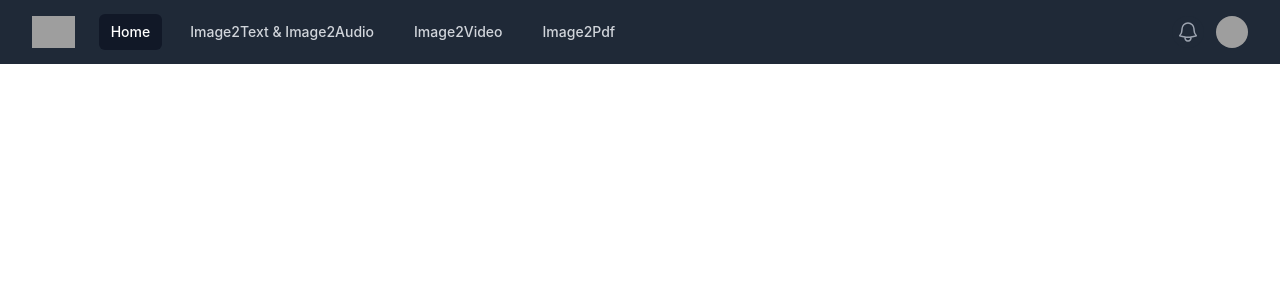
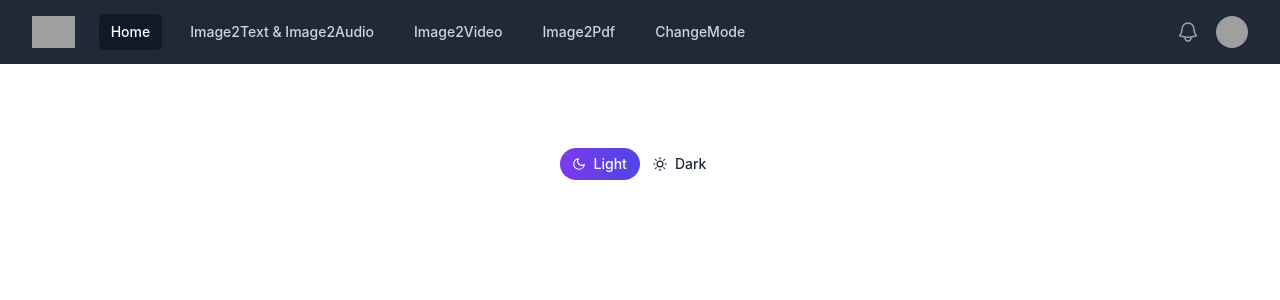
Before and after one commit to Tabindanoor/image-to-text-audio-video-, a React (Create React App) app: page /changemode in a window 1280 px wide. Shown: the top 300 px of the page. Built offline with nearby package versions, Linux system fonts and the light colour scheme; grey boxes are pictures that could not be loaded; what pdfmake would draw is missing.

Commit message:
working on project

```diff
--- a/package.json
+++ b/package.json
@@ -3,6 +3,8 @@
   "version": "0.1.0",
   "private": true,
   "dependencies": {
+    "@react-three/drei": "^9.88.17",
+    "@react-three/fiber": "^8.15.11",
     "@testing-library/jest-dom": "^5.17.0",
     "@testing-library/react": "^13.4.0",
     "@testing-library/user-event": "^13.5.0",
@@ -10,6 +12,7 @@
     "express": "^4.18.2",
     "ffmpeg-static": "^5.2.0",
     "fluent-ffmpeg": "^2.1.2",
+    "framer-motion": "^10.16.5",
     "install": "^0.13.0",
     "npm": "^10.2.4",
     "officegen": "^0.6.5",
@@ -18,6 +21,7 @@
     "react-dom": "^18.2.0",
     "react-dropzone": "^14.2.3",
     "react-html5-video-editor": "^1.2.0",
+    "react-icons": "^4.12.0",
     "react-player": "^2.13.0",
     "react-router-dom": "^6.19.0",
     "react-scripts": "5.0.1",
@@ -26,6 +30,7 @@
     "react-webcam": "^7.2.0",
     "styled-components": "^6.1.1",
     "tesseract.js": "^5.0.3",
+    "utils": "^0.3.1",
     "web-vitals": "^2.1.4",
     "whammy": "^0.0.1"
   },
--- a/src/App.js
+++ b/src/App.js
@@ -21,11 +21,10 @@
 // export default App
 
 
-
 import React, { useRef } from "react";
 import { Canvas, useFrame } from "@react-three/fiber";
 import { OrbitControls, Sphere } from "@react-three/drei";
-import { pointsInner, pointsOuter } from "./utils";
+import { pointsInner, pointsOuter } from "./components/Utils";
 
 const ParticleRing = () => {
   return (
@@ -44,7 +43,7 @@ const ParticleRing = () => {
       </Canvas>
 
       <h1 className="absolute top-[50%] left-[50%] -translate-x-[50%] -translate-y-[50%] text-slate-200 font-medium text-2xl md:text-5xl pointer-events-none">
-        Drag & Zoom
+       IMAGE TO TEXT EXTRACTOR
       </h1>
     </div>
   );
--- /dev/null
+++ b/src/components/ChangeMode.jsx
@@ -0,0 +1,61 @@
+import { motion } from "framer-motion";
+import { useState } from "react";
+import { FiMoon, FiSun } from "react-icons/fi";
+
+const TOGGLE_CLASSES =
+  "text-sm font-medium flex items-center gap-2 px-3 md:pl-3 md:pr-3.5 py-3 md:py-1.5 transition-colors relative z-10";
+
+const ChangeMode = () => {
+  const [selected, setSelected] = useState("light");
+  return (
+    <div
+      className={`grid h-[200px] place-content-center px-4 transition-colors ${
+        selected === "light" ? "bg-white" : "bg-slate-900"
+      }`}
+    >
+      <SliderToggle selected={selected} setSelected={setSelected} />
+    </div>
+  );
+};
+
+const SliderToggle = ({ selected, setSelected }) => {
+  return (
+    <div className="relative flex w-fit items-center rounded-full">
+      <button
+        className={`${TOGGLE_CLASSES} ${
+          selected === "light" ? "text-white" : "text-slate-300"
+        }`}
+        onClick={() => {
+          setSelected("light");
+        }}
+      >
+        <FiMoon className="relative z-10 text-lg md:text-sm" />
+        <span className="relative z-10">Light</span>
+      </button>
+      <button
+        className={`${TOGGLE_CLASSES} ${
+          selected === "dark" ? "text-white" : "text-slate-800"
+        }`}
+        onClick={() => {
+          setSelected("dark");
+        }}
+      >
+        <FiSun className="relative z-10 text-lg md:text-sm" />
+        <span className="relative z-10">Dark</span>
+      </button>
+      <div
+        className={`absolute inset-0 z-0 flex ${
+          selected === "dark" ? "justify-end" : "justify-start"
+        }`}
+      >
+        <motion.span
+          layout
+          transition={{ type: "spring", damping: 15, stiffness: 250 }}
+          className="h-full w-1/2 rounded-full bg-gradient-to-r from-violet-600 to-indigo-600"
+        />
+      </div>
+    </div>
+  );
+};
+
+export default ChangeMode;
--- a/src/components/Navbar.jsx
+++ b/src/components/Navbar.jsx
@@ -1,9 +1,15 @@
 import React from 'react'
 import { Link } from 'react-router-dom'
+import { motion } from "framer-motion";
+import { useState } from "react";
+import { FiMoon, FiSun } from "react-icons/fi";
+import ChangeMode from './ChangeMode';
+
+
 
 const Navbar = () => {
   return (
-    <div>
+    <div className=''>
         <nav className="bg-gray-800">
   <div className="mx-auto max-w-7xl px-2 sm:px-6 lg:px-8">
     <div className="relative flex h-16 items-center justify-between">
@@ -41,6 +47,8 @@ const Navbar = () => {
             <Link to={"/image-2-text"} className="text-gray-300 hover:bg-gray-700 hover:text-white rounded-md px-3 py-2 text-sm font-medium">Image2Text & Image2Audio</Link>
             <Link to={"/video"} className="text-gray-300 hover:bg-gray-700 hover:text-white rounded-md px-3 py-2 text-sm font-medium">Image2Video</Link>
             <Link to={"/image-2-pdf"} className="text-gray-300 hover:bg-gray-700 hover:text-white rounded-md px-3 py-2 text-sm font-medium">Image2Pdf</Link>
+            <Link to={"/changemode"} className="text-gray-300 hover:bg-gray-700 hover:text-white rounded-md px-3 py-2 text-sm font-medium">ChangeMode</Link>
+            {/* <ChangeMode/> */}
           </div>
         </div>
       </div>
--- /dev/null
+++ b/src/components/Utils.jsx
@@ -0,0 +1,84 @@
+const MIN_RADIUS = 7.5;
+const MAX_RADIUS = 15;
+const DEPTH = 2;
+const LEFT_COLOR = "6366f1";
+const RIGHT_COLOR = "8b5cf6";
+const NUM_POINTS = 2500;
+
+/**
+ * --- Credit ---
+ * https://stackoverflow.com/questions/16360533/calculate-color-hex-having-2-colors-and-percent-position
+ */
+const getGradientStop = (ratio) => {
+    // For outer ring numbers potentially past max radius,
+    // just clamp to 0
+    ratio = ratio > 1 ? 1 : ratio < 0 ? 0 : ratio;
+
+    const c0 = LEFT_COLOR.match(/.{1,2}/g).map(
+    (oct) => parseInt(oct, 16) * (1 - ratio)
+    );
+    const c1 = RIGHT_COLOR.match(/.{1,2}/g).map(
+    (oct) => parseInt(oct, 16) * ratio
+    );
+    const ci = [0, 1, 2].map((i) => Math.min(Math.round(c0[i] + c1[i]), 255));
+    const color = ci
+    .reduce((a, v) => (a << 8) + v, 0)
+    .toString(16)
+    .padStart(6, "0");
+
+    return `#${color}`;
+};
+
+const calculateColor = (x) => {
+    const maxDiff = MAX_RADIUS * 2;
+    const distance = x + MAX_RADIUS;
+
+    const ratio = distance / maxDiff;
+
+    const stop = getGradientStop(ratio);
+    return stop;
+};
+
+const randomFromInterval = (min, max) => {
+    return Math.random() * (max - min) + min;
+};
+
+export const pointsInner = Array.from(
+    { length: NUM_POINTS },
+    (v, k) => k + 1
+).map((num) => {
+    const randomRadius = randomFromInterval(MIN_RADIUS, MAX_RADIUS);
+    const randomAngle = Math.random() * Math.PI * 2;
+
+    const x = Math.cos(randomAngle) * randomRadius;
+    const y = Math.sin(randomAngle) * randomRadius;
+    const z = randomFromInterval(-DEPTH, DEPTH);
+
+    const color = calculateColor(x);
+
+    return {
+    idx: num,
+    position: [x, y, z],
+    color,
+    };
+});
+
+export const pointsOuter = Array.from(
+    { length: NUM_POINTS / 4 },
+    (v, k) => k + 1
+).map((num) => {
+    const randomRadius = randomFromInterval(MIN_RADIUS / 2, MAX_RADIUS * 2);
+    const angle = Math.random() * Math.PI * 2;
+
+    const x = Math.cos(angle) * randomRadius;
+    const y = Math.sin(angle) * randomRadius;
+    const z = randomFromInterval(-DEPTH * 10, DEPTH * 10);
+
+    const color = calculateColor(x);
+
+    return {
+    idx: num,
+    position: [x, y, z],
+    color,
+    };
+});
--- a/src/index.js
+++ b/src/index.js
@@ -10,13 +10,14 @@ import Video from './components/Video';
 import Image2Pdf from "./components/Image2Pdf"
 import Image2Text from "./components/Image2Text"
 import Navbar from './components/Navbar';
+import ChangeMode from './components/ChangeMode';
 
 const root = ReactDOM.createRoot(document.getElementById('root'));
 root.render(
   <BrowserRouter>
 
   <React.StrictMode>
-    <Navbar/>
+    <Navbar />
     <Routes>
     <Route path='/' element={<App />} />
     <Route path="/signup" element={<Register />} />
@@ -24,6 +25,7 @@ root.render(
     <Route path="/video" element={<Video />} />
     <Route path="/image-2-pdf" element={<Image2Pdf />} />
     <Route path="/image-2-text" element={<Image2Text />} />
+    <Route path="/changemode" element={< ChangeMode/>} />
     </Routes>
   </React.StrictMode>
   </BrowserRouter>
--- a/webpack.config.js
+++ b/webpack.config.js
@@ -1,15 +1,15 @@
-// const webpack = require('webpack');
-
-// module.exports = {
-//   plugins: [
-//     new webpack.DefinePlugin({
-//       'process.env.FLUENTFFMPEG_COV': JSON.stringify(false),
-//     }),
-//   ],
-//   resolve: {
-//     fallback: {
-//       "path": require.resolve("path-browserify"),
-//     },
-//   },
-//   // other webpack configuration options...
-// };
+module.exports = {
+    // ...
+    module: {
+      rules: [
+        {
+          test: /\.(js|jsx)$/,
+          exclude: /node_modules/,
+          use: {
+            loader: "babel-loader",
+          },
+        },
+      ],
+    },
+    // ...
+  };
```
Also changed, not shown: 1 other file (tests, documents, lock files or other folders).
